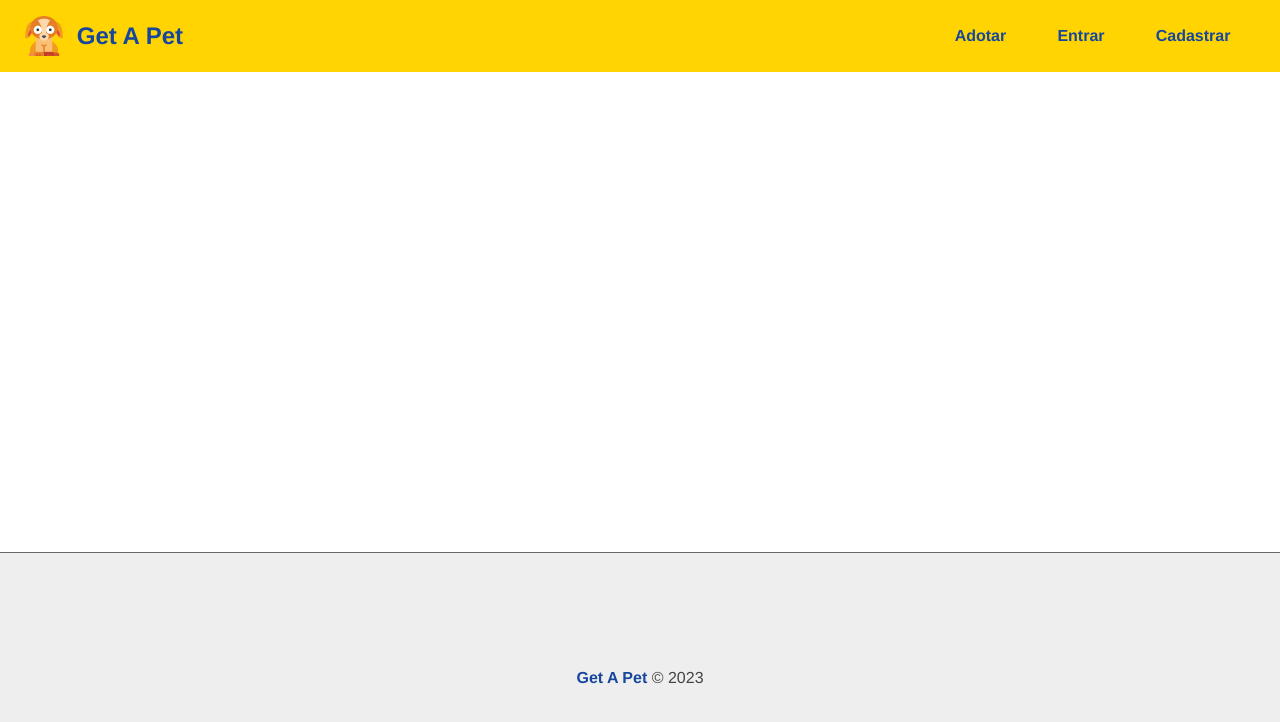
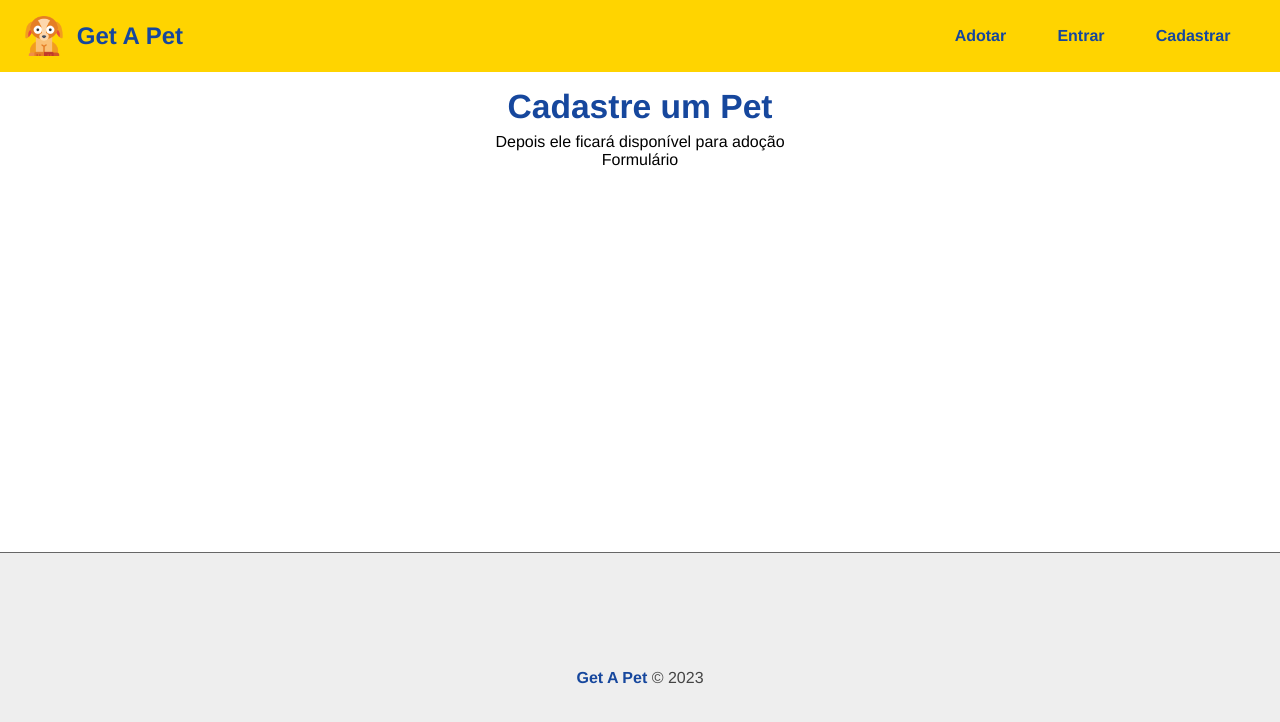
Before and after one commit to Pietro-berg7/Get-A-Pet-Project, a React (Vite) app in the folder frontend/: page /pet/add in a window 1280 px wide. Shown: the top 722 px of the page. Built offline with nearby package versions, Linux system fonts and the light colour scheme.

Commit message:
Página de cadastro do pet

```diff
--- a/frontend/src/App.tsx
+++ b/frontend/src/App.tsx
@@ -11,10 +11,11 @@ import Footer from "./components/layout/Footer";
 import Container from "./components/layout/Container";
 import Message from "./components/layout/Message";
 import Profile from "./components/pages/User/Profile";
+import MyPets from "./components/pages/Pet/MyPets";
+import AddPet from "./components/pages/Pet/AddPet";
 
 // context
 import { UserProvider } from "./context/UserContext";
-import MyPets from "./components/pages/Pet/MyPets";
 
 function App() {
   return (
@@ -27,7 +28,8 @@ function App() {
             <Route path="/login" element={<Login />} />
             <Route path="/register" element={<Register />} />
             <Route path="/user/profile" element={<Profile />} />
-            <Route path="/pets/mypets" element={<MyPets />} />
+            <Route path="/pet/mypets" element={<MyPets />} />
+            <Route path="/pet/add" element={<AddPet />} />
             <Route path="/" element={<Home />} />
           </Routes>
         </Container>
--- /dev/null
+++ b/frontend/src/components/pages/Pet/AddPet.css
@@ -0,0 +1,8 @@
+.addpet_header {
+  text-align: center;
+  margin-bottom: 1.2em;
+}
+
+.addpet_header h1 {
+  margin-bottom: 0.2em;
+}
--- /dev/null
+++ b/frontend/src/components/pages/Pet/AddPet.tsx
@@ -0,0 +1,21 @@
+import React, { useState } from "react";
+import { useNavigate } from "react-router-dom";
+import api from "../../../utils/api";
+
+import useFlashMessage from "../../../hooks/useFlashMessage";
+
+import "./AddPet.css";
+
+const AddPet: React.FC = () => {
+  return (
+    <section className="addpet_header">
+      <div>
+        <h1>Cadastre um Pet</h1>
+        <p>Depois ele ficará disponível para adoção</p>
+      </div>
+      <p>Formulário</p>
+    </section>
+  );
+};
+
+export default AddPet;
```
